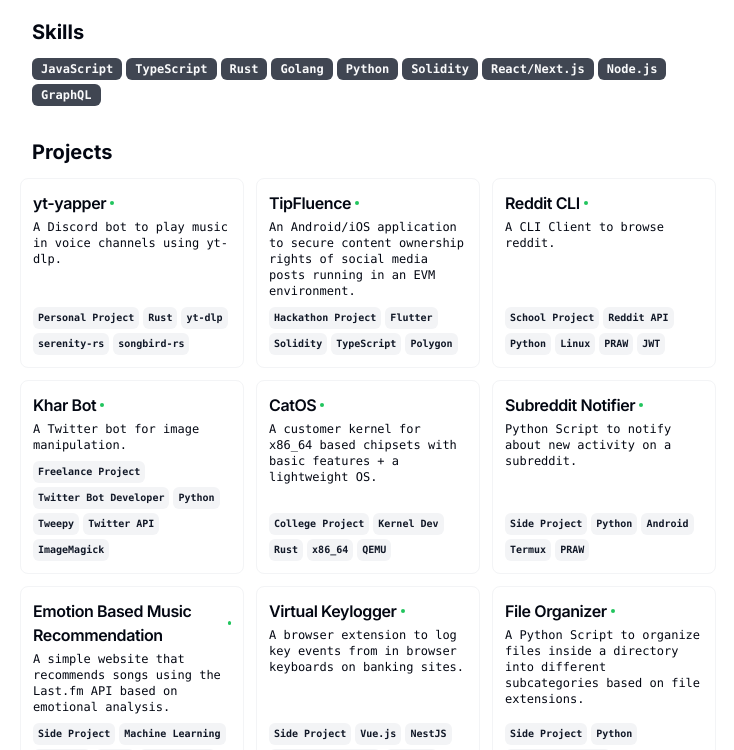
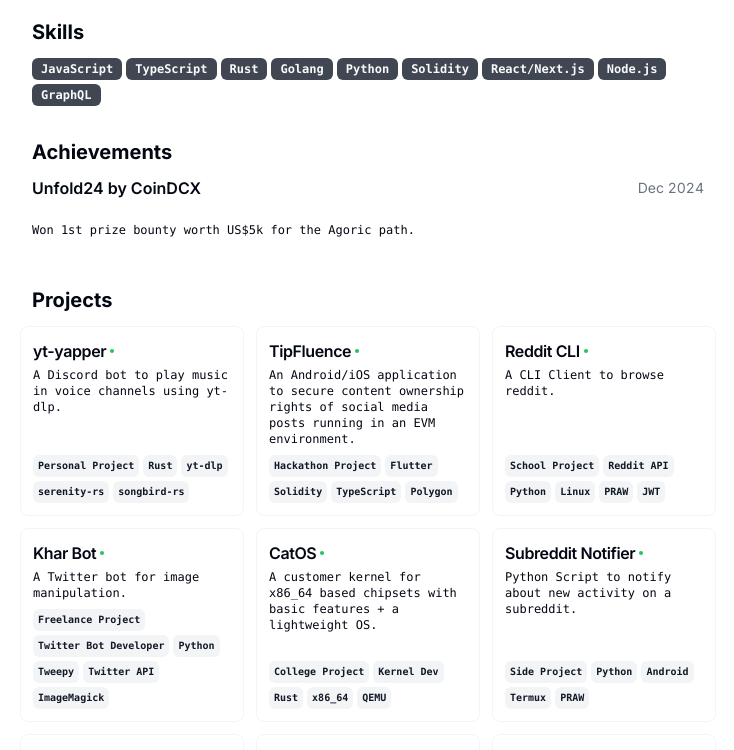
Before and after one commit to AyamDobhal/cv, a Next.js app: page / in a window 1280 px wide. Shown: the part 1040-1790 px from the top of the page, without its empty margins (272-1006 px from the left). Built offline with nearby package versions, Linux system fonts and the light colour scheme.

Commit message:
feat: add achievements

```diff
--- a/src/app/page.tsx
+++ b/src/app/page.tsx
@@ -8,7 +8,6 @@ import { Section } from "@/components/ui/section";
 import { RESUME_DATA } from "@/data/resume-data";
 import { GlobeIcon, MailIcon, PhoneIcon } from "lucide-react";
 import { Metadata } from "next";
-import  Header  from "../components/Header/Header";
 
 export const metadata: Metadata = {
   title: `${RESUME_DATA.name} | ${RESUME_DATA.about}`,
@@ -131,7 +130,7 @@ export default function Page() {
                     {work.title}
                   </h4>
                 </CardHeader>
-                <CardContent className="mt-2 text-xs print:text-[10px] py-4">
+                <CardContent className="mt-2 py-4 text-xs print:text-[10px]">
                   {work.description}
                 </CardContent>
               </Card>
@@ -161,7 +160,7 @@ export default function Page() {
           })}
         </Section>
         <Section>
-          <h2  className="text-xl font-bold">Skills</h2>
+          <h2 className="text-xl font-bold">Skills</h2>
           <div className="flex flex-wrap gap-1">
             {RESUME_DATA.skills.map((skill) => {
               return (
@@ -173,13 +172,35 @@ export default function Page() {
           </div>
         </Section>
 
+        <Section>
+          <h2 className="text-xl font-bold">Achievements</h2>
+          {RESUME_DATA.achievements.map((achievement) => {
+            return (
+              <Card id="card" key={achievement.title}>
+                <CardHeader>
+                  <div className="flex items-center justify-between gap-x-2 text-base">
+                    <h3 className="inline-flex items-center justify-center gap-x-1 font-semibold leading-none">
+                      {achievement.title}
+                    </h3>
+                    <div className="text-sm tabular-nums text-gray-500">
+                      {achievement.during}
+                    </div>
+                  </div>
+                </CardHeader>
+                <CardContent className="mt-2 py-4 text-xs print:text-[10px]">
+                  {achievement.description}
+                </CardContent>
+              </Card>
+            );
+          })}
+        </Section>
+
         <Section className="print-force-new-page scroll-mb-16">
           <h2 className="text-xl font-bold">Projects</h2>
-          <div className="-mx-3 grid grid-cols-1 gap-3 print:grid-cols-3 print:gap-2 md:grid-cols-2 lg:grid-cols-3" >
+          <div className="-mx-3 grid grid-cols-1 gap-3 print:grid-cols-3 print:gap-2 md:grid-cols-2 lg:grid-cols-3">
             {RESUME_DATA.projects.map((project) => {
               return (
                 <ProjectCard
-
                   key={project.title}
                   title={project.title}
                   description={project.description}
--- a/src/data/resume-data.tsx
+++ b/src/data/resume-data.tsx
@@ -83,6 +83,13 @@ export const RESUME_DATA = {
     "React/Next.js",
     "Node.js",
     "GraphQL",
+  ],
+  achievements: [
+    {
+      title: "Unfold24 by CoinDCX",
+      description: "Won 1st prize bounty worth US$5k for the Agoric path.",
+      during: "Dec 2024",
+    },
   ],
   projects: [
     {
```
